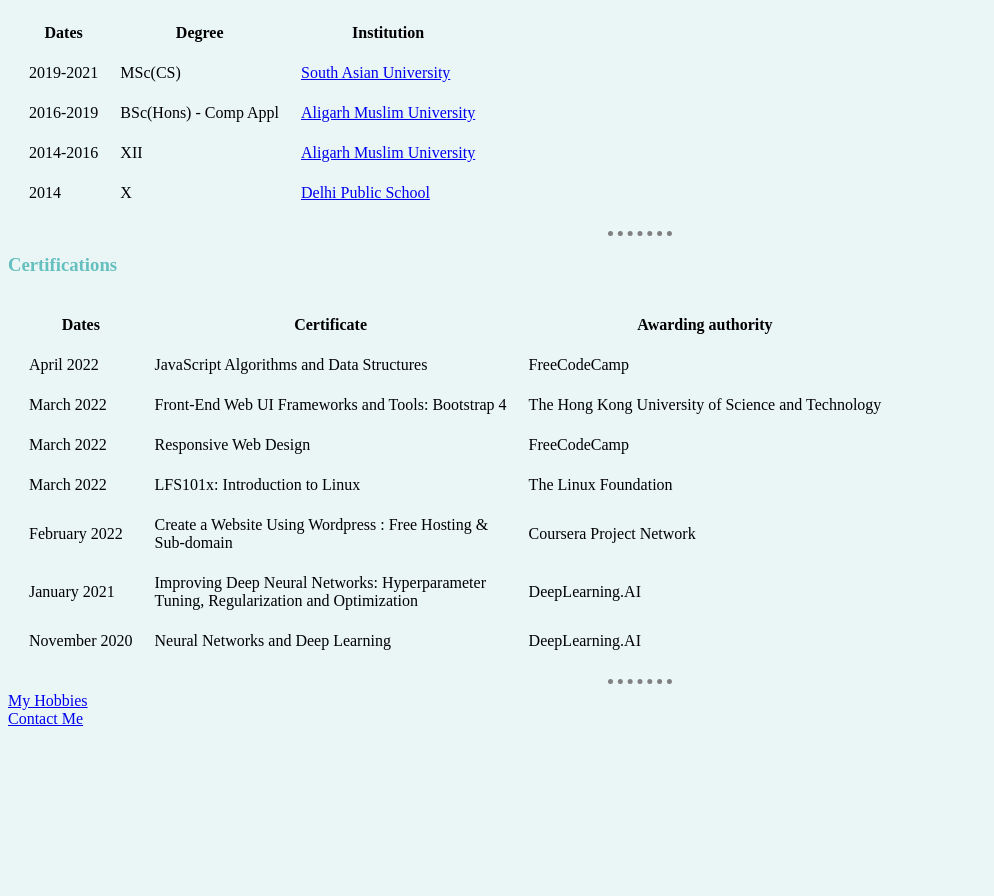
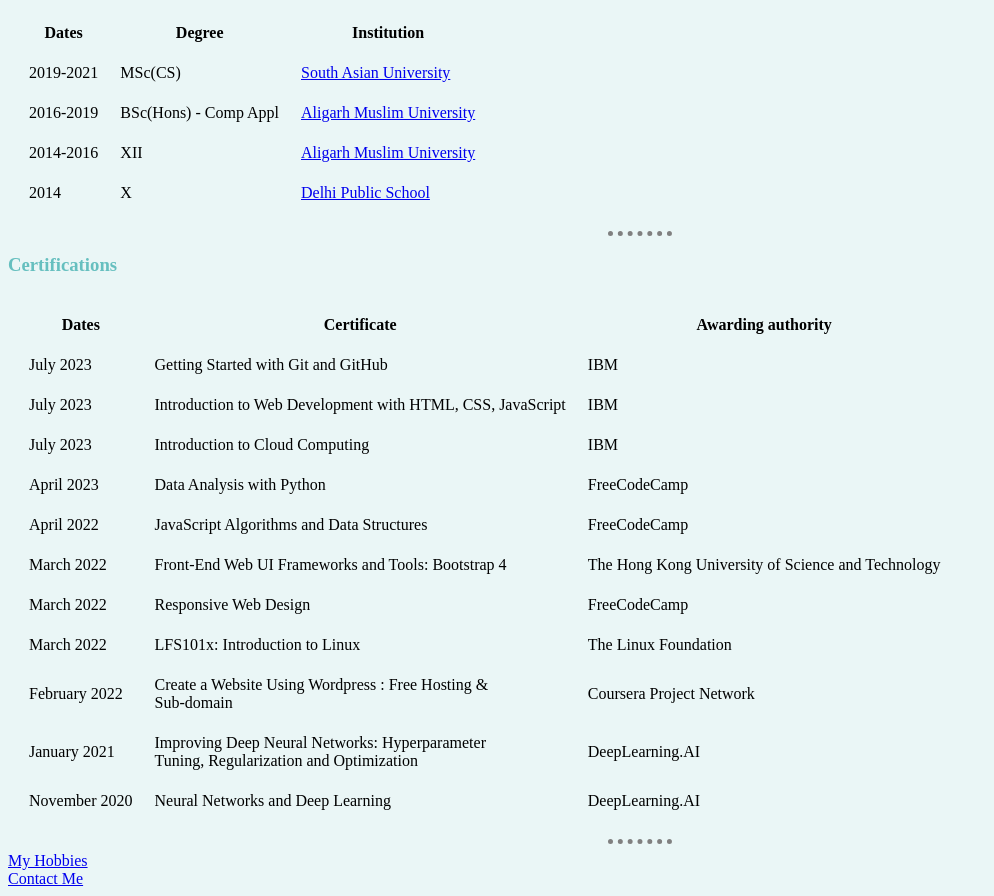
Before and after one commit to 34marqam/cv, a plain HTML site: page index.html in a window 1280 px wide. Shown: the part 971-1867 px from the top of the page, without its empty margins (0-994 px from the left). Before the commit the page ends 1707 px from the top, so only its background shows below. Drawn offline with Linux system fonts and the light colour scheme.

Commit message:
added newer certificates

```diff
--- a/index.html
+++ b/index.html
@@ -155,6 +155,26 @@
     </thead>
     <tbody>
       <tr>
+        <td>July 2023</td>
+        <td>Getting Started with Git and GitHub</td>
+        <td>IBM</td>
+      </tr>
+      <tr>
+        <td>July 2023</td>
+        <td>Introduction to Web Development with HTML, CSS, JavaScript</td>
+        <td>IBM</td>
+      </tr>
+      <tr>
+        <td>July 2023</td>
+        <td>Introduction to Cloud Computing</td>
+        <td>IBM</td>
+      </tr>
+      <tr>
+        <td>April 2023</td>
+        <td>Data Analysis with Python</td>
+        <td>FreeCodeCamp</td>
+      </tr>
+      <tr>
         <td>April 2022</td>
         <td>JavaScript Algorithms and Data Structures</td>
         <td>FreeCodeCamp</td>
```
